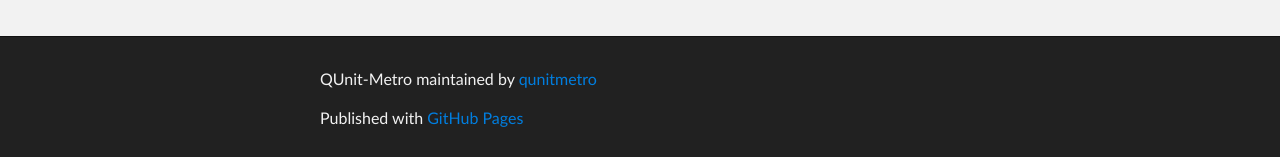
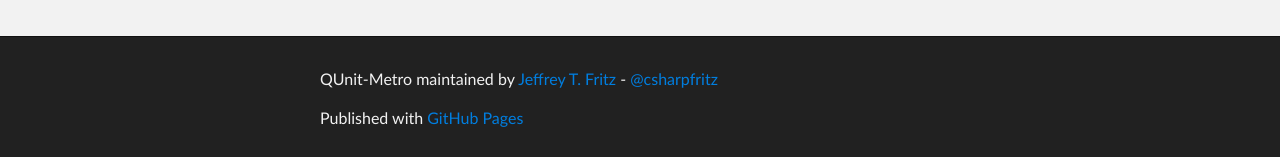
Before and after one commit to qunitmetro/QUnitMetro, a plain HTML site: page index.html in a window 1280 px wide. Shown: the part 1124-1281 px from the top of the page. Drawn offline with Linux system fonts and the light colour scheme.

Commit message:
Added references to Jeff

```diff
--- a/index.html
+++ b/index.html
@@ -72,7 +72,7 @@
     <!-- FOOTER  -->
     <div id="footer_wrap" class="outer">
       <footer class="inner">
-        <p class="copyright">QUnit-Metro maintained by <a href="https://github.com/qunitmetro">qunitmetro</a></p>
+        <p class="copyright">QUnit-Metro maintained by <a href="http://csharpfritz.tumblr.com">Jeffrey T. Fritz</a> - <a href="http://twitter.com/csharpfritz">@csharpfritz</a></p>
         <p>Published with <a href="http://pages.github.com">GitHub Pages</a></p>
       </footer>
     </div>
```
